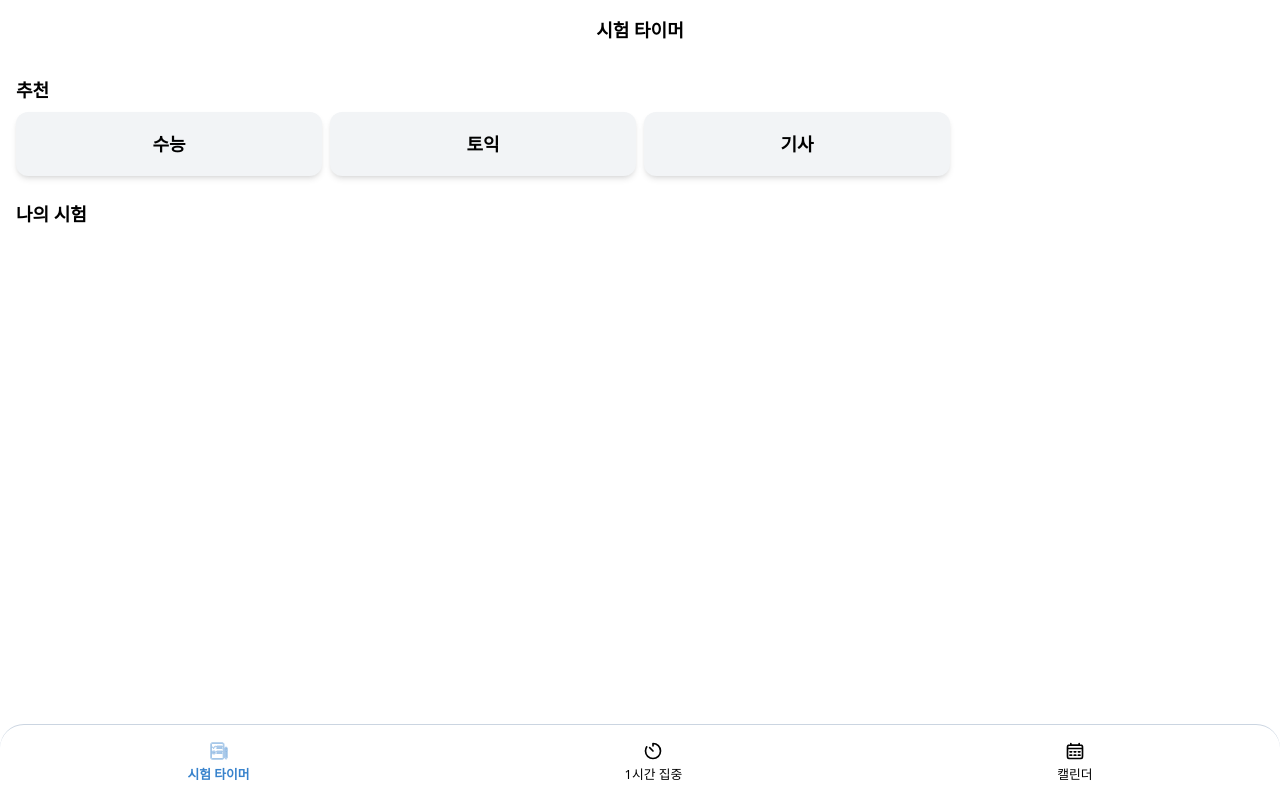
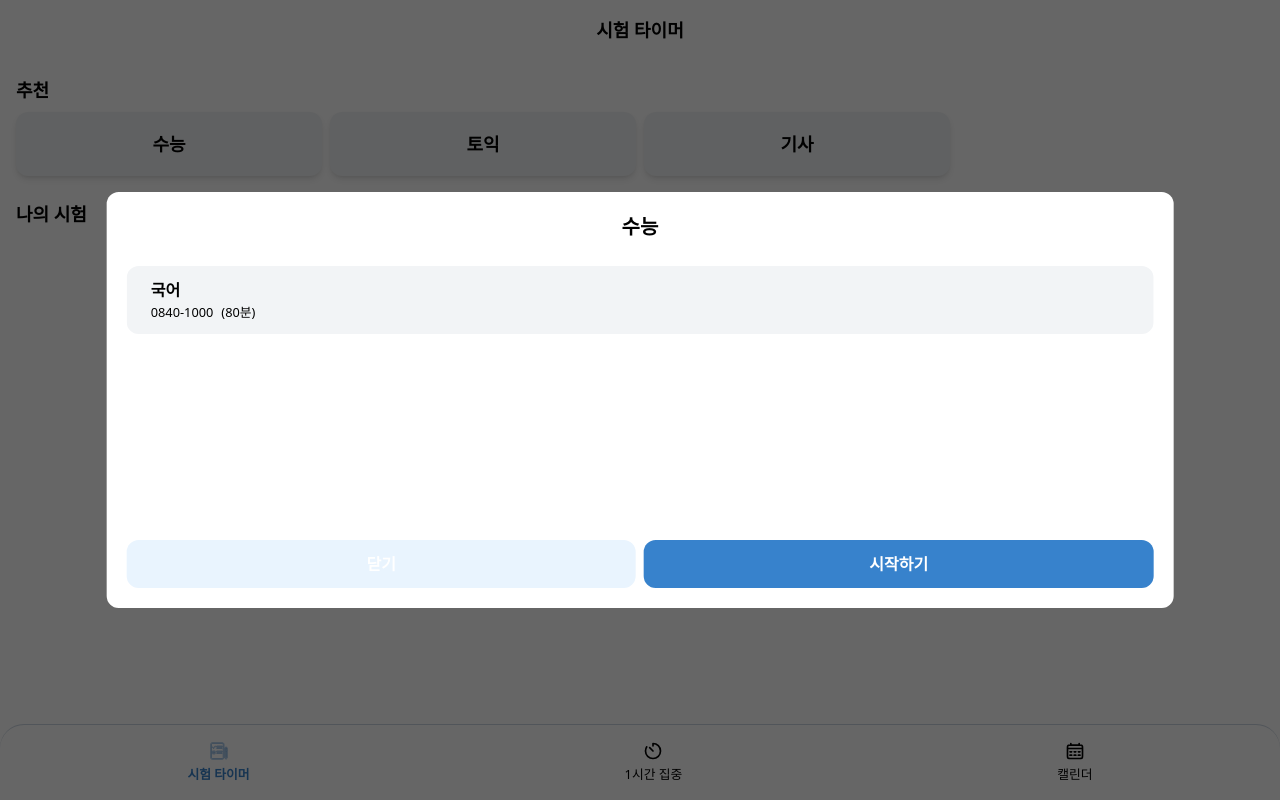
Before and after one commit to lee-yun-pyo/ExamTimer, a React (Vite) app in the folder front/: page / in a window 1280 px wide. Both pictures are taken after a click on the element "수능". Built offline with nearby package versions, Linux system fonts and the light colour scheme.

Commit message:
#8 feat: 모달 기능 구현

```diff
--- /dev/null
+++ b/front/src/components/Home/Modal/ModalButton.tsx
@@ -0,0 +1,18 @@
+interface Props {
+  title: string;
+  isActive: boolean;
+  isMain: boolean;
+  onClick: () => void;
+}
+export function ModalButon({ title, isActive, isMain, onClick }: Props) {
+  return (
+    <button
+      className={`w-full text-text-dark font-semibold py-3 rounded-xl  ${
+        isMain ? "bg-my-color" : "bg-subBtn-default dark:bg-subBtn-dark"
+      }`}
+      onClick={onClick}
+    >
+      {title}
+    </button>
+  );
+}
--- /dev/null
+++ b/front/src/components/common/Modal.tsx
@@ -0,0 +1,33 @@
+import { ModalButon } from "@/components/Home/Modal/ModalButton";
+import { ModalExamButton } from "@/components/Home/Modal/ModalExamButton";
+
+interface Props {
+  examName: string;
+  onClick: () => void;
+}
+
+export function Modal({ examName, onClick }: Props) {
+  return (
+    <div>
+      <div className="modal-overlay" onClick={onClick}></div>
+      <div className="absolute w-10/12 h-10/12 flex flex-col gap-6 py-5 px-5 bg-white dark:bg-black rounded-xl top-1/2 left-1/2 transform -translate-x-1/2 -translate-y-1/2">
+        <div className="w-full flex item-center justify-center">
+          <span className="text-xl font-semibold text-text-default dark:text-text-dark">
+            {examName}
+          </span>
+        </div>
+        <div className="flex flex-col gap-2 w-full h-[250px] overflow-scroll">
+          <ModalExamButton
+            title="국어"
+            time="0840-1000"
+            onClick={() => console.log(3)}
+          />
+        </div>
+        <div className="flex gap-2">
+          <ModalButon title="닫기" isMain={false} onClick={() => {}} isActive />
+          <ModalButon title="시작하기" isMain onClick={() => {}} isActive />
+        </div>
+      </div>
+    </div>
+  );
+}
--- a/front/src/index.css
+++ b/front/src/index.css
@@ -1,3 +1,12 @@
 @import "tailwindcss/base";
 @import "tailwindcss/components";
 @import "tailwindcss/utilities";
+
+.modal-overlay {
+    position: fixed;
+    top: 0;
+    left: 0;
+    width: 100%;
+    height: 100%;
+    background-color: rgba(0, 0, 0, 0.6);
+}
--- a/front/src/pages/Exam.tsx
+++ b/front/src/pages/Exam.tsx
@@ -1,8 +1,24 @@
+import { useState } from "react";
+import { createPortal } from "react-dom";
+
 import { SectionTitle } from "@/components/Home/SectionTitle";
 import { TestButton } from "@/components/Home/TestButton";
 import { Title } from "@/components/common/Title";
+import { Modal } from "@/components/common/Modal";
 
 export function Exam() {
+  const [showModal, setShowModal] = useState(false);
+  const [exam, setExam] = useState("");
+
+  const handleExamButtonClick = (examName: string) => {
+    setShowModal(true);
+    setExam(examName);
+  };
+
+  const hideModal = () => {
+    setShowModal(false);
+  };
+
   return (
     <main>
       <Title />
@@ -10,9 +26,18 @@ export function Exam() {
         <section className="py-2">
           <SectionTitle title="추천" hasButton={false} />
           <div className="grid grid-cols-2 md:grid-cols-4 gap-2 ">
-            <TestButton title="수능" onClick={() => {}} />
-            <TestButton title="토익" onClick={() => {}} />
-            <TestButton title="기사" onClick={() => {}} />
+            <TestButton
+              title="수능"
+              onClick={() => handleExamButtonClick("수능")}
+            />
+            <TestButton
+              title="토익"
+              onClick={() => handleExamButtonClick("토익")}
+            />
+            <TestButton
+              title="기사"
+              onClick={() => handleExamButtonClick("기사")}
+            />
           </div>
         </section>
         <section className="py-2">
@@ -20,6 +45,11 @@ export function Exam() {
           <div className="grid grid-cols-2 md:grid-cols-4 gap-2 "></div>
         </section>
       </div>
+      {showModal &&
+        createPortal(
+          <Modal examName={exam} onClick={hideModal} />,
+          document.body
+        )}
     </main>
   );
 }
--- a/front/tailwind.config.js
+++ b/front/tailwind.config.js
@@ -15,6 +15,9 @@ export default {
 
         "border-default": "#cbd5e1",
         "border-dark": "#475569",
+
+        "subBtn-default": "#E9F4FE",
+        "subBtn-dark": "#2C2C37",
       },
       fontSize: {
         sm: "0.8rem",
```
